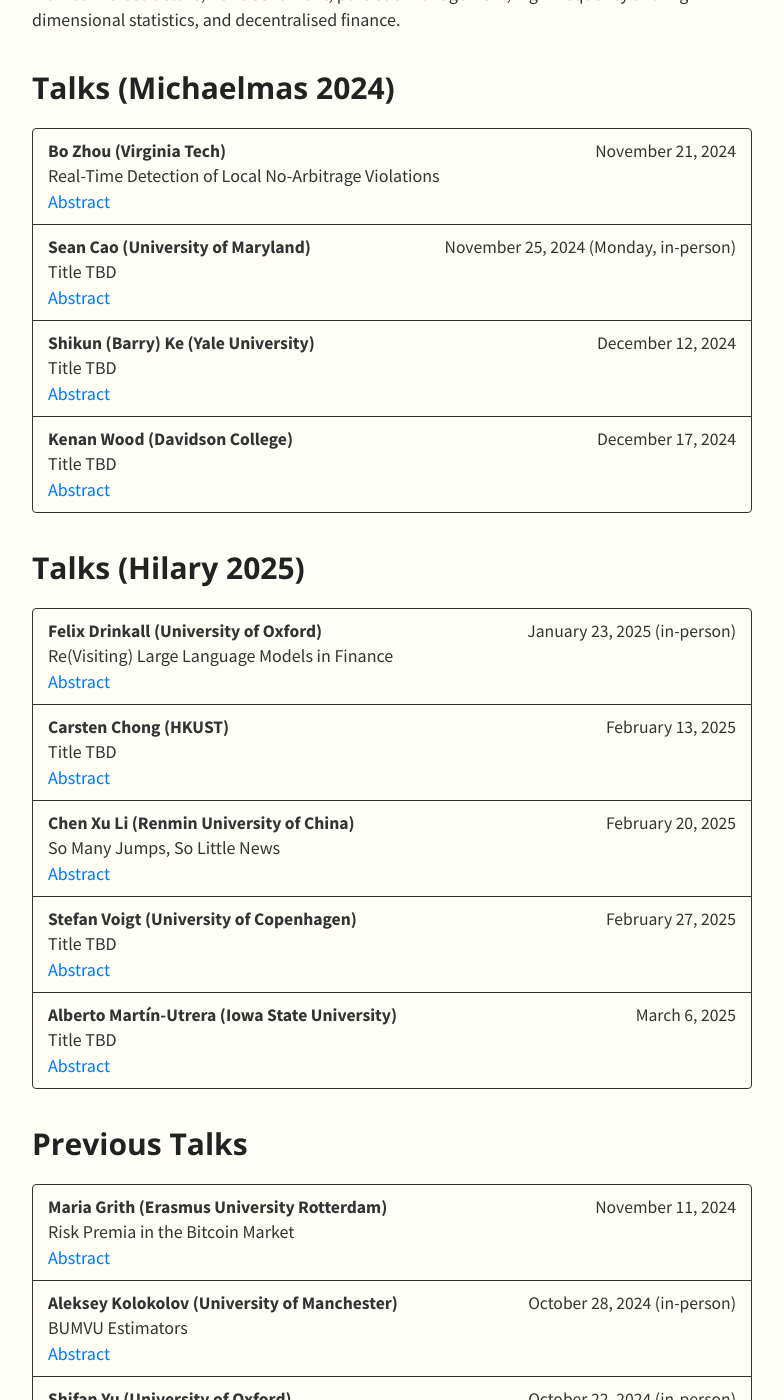
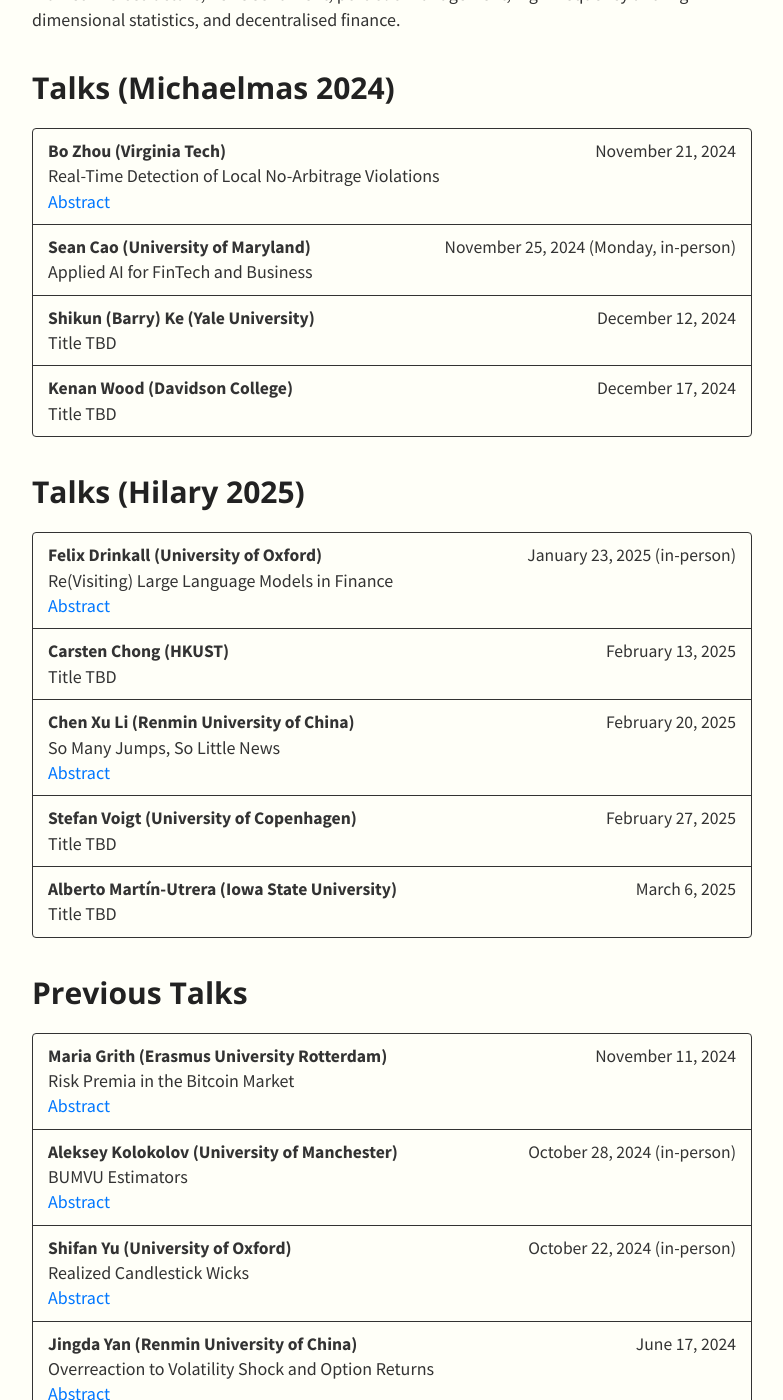
Before and after one commit to SML-Fin/SML-Fin.github.io, a Jekyll site: the page built from index.md, in a window 1280 px wide and 1400 px high, scrolled down 447 px. Shown: the whole window, without its empty margins (248-1031 px from the left). Built offline with Jekyll 4.4.1, drawn with Linux system fonts in a browser that asks for light colours; nearby versions of some CDN libraries; our own code applies the rules of GitHub Pages for plain Markdown files.

Commit message:
Update talks.yml

```diff
--- a/_data/talks.yml
+++ b/_data/talks.yml
@@ -6,16 +6,13 @@
       abstract: This paper focuses on the task of detecting local episodes involving violation of the standard Itô semimartingale assumption for financial asset prices in real time that might induce arbitrage opportunities. Our proposed detectors, defined as stopping rules, are applied sequentially to continually incoming high-frequency data. We show that they are asymptotically exponentially distributed in the absence of Itô semimartingale violations. On the other hand, when a violation occurs, we can achieve immediate detection under infill asymptotics. A Monte Carlo study demonstrates that the asymptotic results provide a good approximation to the finite-sample behavior of the sequential detectors. An empirical application to S&P 500 index futures data corroborates the effectiveness of our detectors in swiftly identifying the emergence of an extreme return persistence episode in real time.
     - speaker: Sean Cao (University of Maryland)
       date: November 25, 2024 (Monday, in-person)
-      title: Title TBD
-      abstract: TBD
+      title: Applied AI for FinTech and Business
     - speaker: Shikun (Barry) Ke (Yale University)
       date: December 12, 2024
       title: Title TBD
-      abstract: TBD
     - speaker: Kenan Wood (Davidson College)
       date: December 17, 2024
       title: Title TBD
-      abstract: TBD
 
 - type: Talks (Hilary 2025)
   members:
@@ -26,7 +23,6 @@
     - speaker: Carsten Chong (HKUST)
       date: February 13, 2025
       title: Title TBD
-      abstract: TBD
     - speaker: Chen Xu Li (Renmin University of China)
       date: February 20, 2025
       title: So Many Jumps, So Little News
@@ -34,11 +30,9 @@
     - speaker: Stefan Voigt (University of Copenhagen)
       date: February 27, 2025
       title: Title TBD
-      abstract: TBD
     - speaker: Alberto Martín-Utrera (Iowa State University)
       date: March 6, 2025
       title: Title TBD
-      abstract: TBD
 
 - type: Previous Talks
   members:
```
